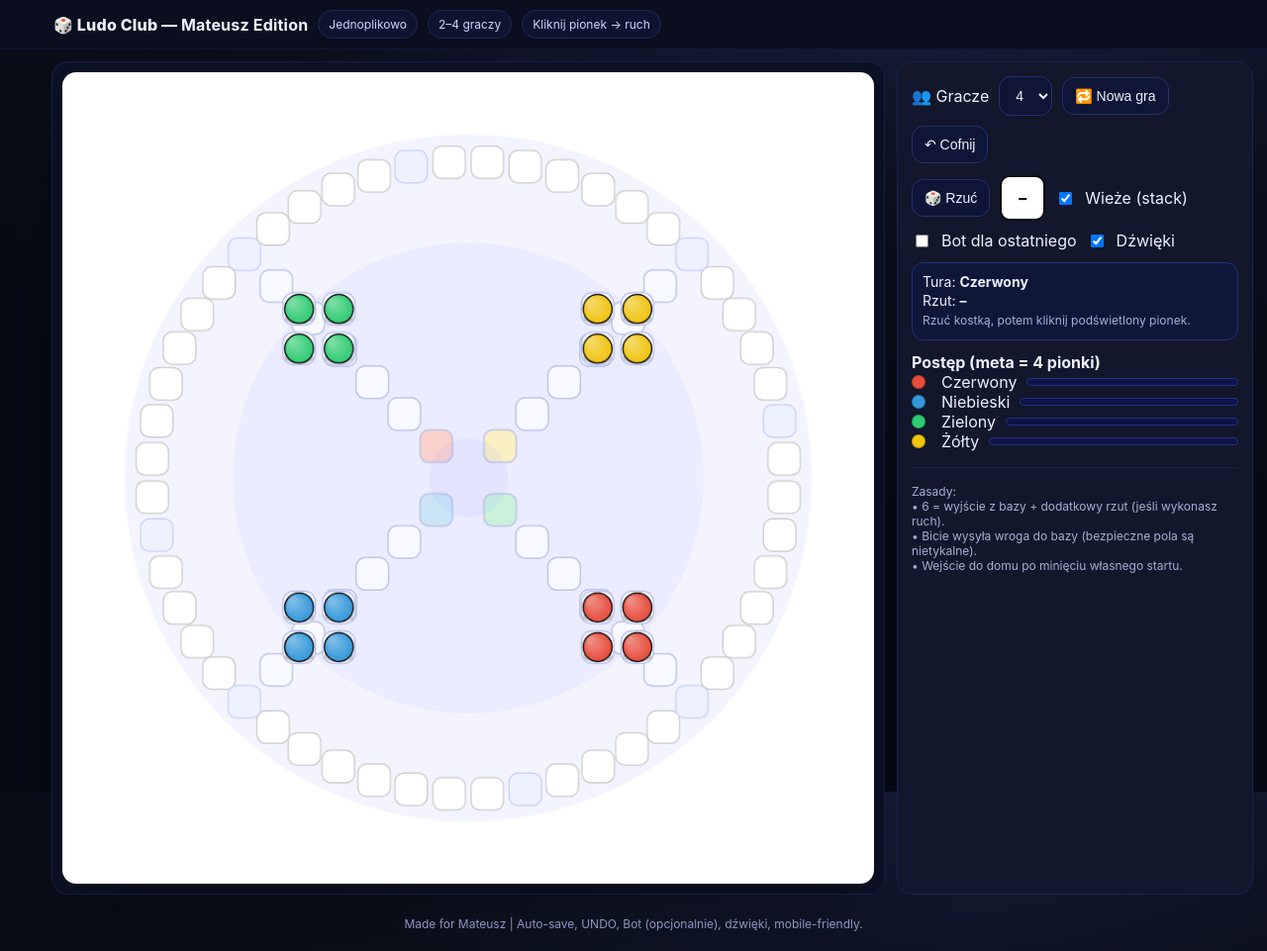
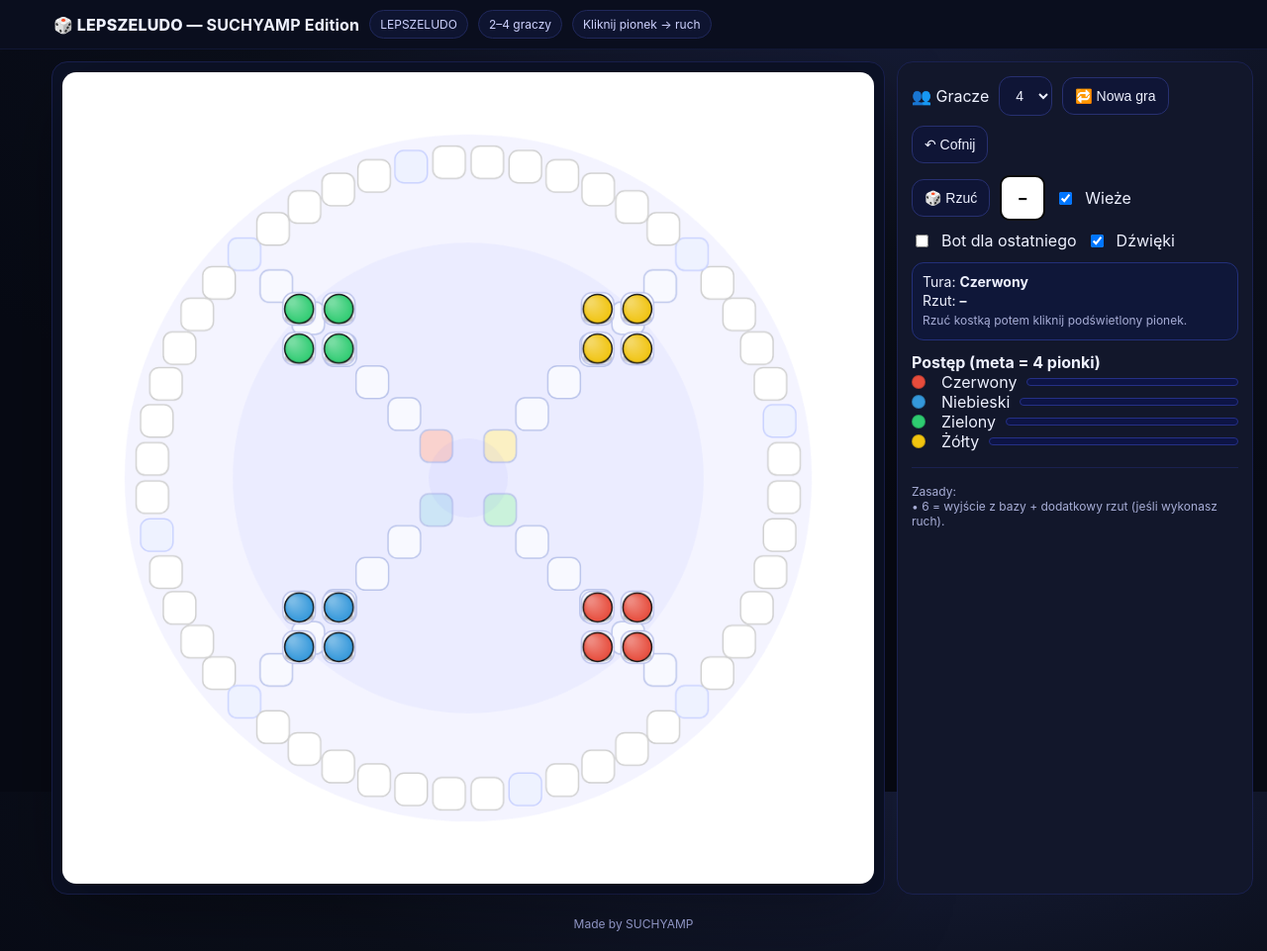
Before and after one commit to LOVIESAMPSUCHY/LUDO, a plain HTML site: page index.html in a window 1280 px wide. Shown: the whole page at 99% size. Drawn offline with Linux system fonts and the light colour scheme.

Commit message:
1.2.3
1.2.3

```diff
--- a/index.html
+++ b/index.html
@@ -3,7 +3,7 @@
 <head>
 <meta charset="UTF-8" />
 <meta name="viewport" content="width=device-width,initial-scale=1" />
-<title>Ludo Club — Mateusz Edition (Fixed + Pro)</title>
+<title>LEPSZELUDOBYMATEUSZ</title>
 <meta name="description" content="Jednoplikowa gra Ludo (Ludo Club style) — 2–4 graczy, offline, UNDO, autozapis, dźwięki, prosty bot.">
 <style>
   :root{
@@ -41,8 +41,8 @@
 <body>
 <header>
   <div class="bar">
-    <div class="title">🎲 Ludo Club — <b>Mateusz Edition</b></div>
-    <span class="pill">Jednoplikowo</span>
+    <div class="title">🎲 LEPSZELUDO — <b>SUCHYAMP Edition</b></div>
+    <span class="pill">LEPSZELUDO</span>
     <span class="pill">2–4 graczy</span>
     <span class="pill">Kliknij pionek → ruch</span>
   </div>
@@ -66,7 +66,7 @@
       <button id="roll">🎲 Rzuć</button>
       <div class="k6" id="die">–</div>
       <label class="row" title="Dwa własne pionki mogą stać na jednym polu.">
-        <input type="checkbox" id="stack" checked> Wieże (stack)
+        <input type="checkbox" id="stack" checked> Wieże
       </label>
       <label class="row" title="Prosty przeciwnik sterowany przez AI (gra jako ostatni gracz).">
         <input type="checkbox" id="bot"> Bot dla ostatniego
@@ -79,7 +79,7 @@
     <div class="status" id="status">
       Tura: <b id="turn">Czerwony</b><br>
       Rzut: <b id="rollInfo">–</b><br>
-      <span class="muted">Rzuć kostką, potem kliknij podświetlony pionek.</span>
+      <span class="muted">Rzuć kostką potem kliknij podświetlony pionek.</span>
     </div>
 
     <div>
@@ -93,13 +93,13 @@
     <div class="sep"></div>
     <div class="muted">
       Zasady: <br>• 6 = wyjście z bazy + dodatkowy rzut (jeśli wykonasz ruch).<br>
-      • Bicie wysyła wroga do bazy (bezpieczne pola są nietykalne).<br>
-      • Wejście do domu po minięciu własnego startu.
+
+
     </div>
   </aside>
 </main>
 
-<footer>Made for Mateusz | Auto-save, UNDO, Bot (opcjonalnie), dźwięki, mobile-friendly.</footer>
+<footer>Made by SUCHYAMP</footer>
 
 <script>
 const CV = document.getElementById('cv');
```
